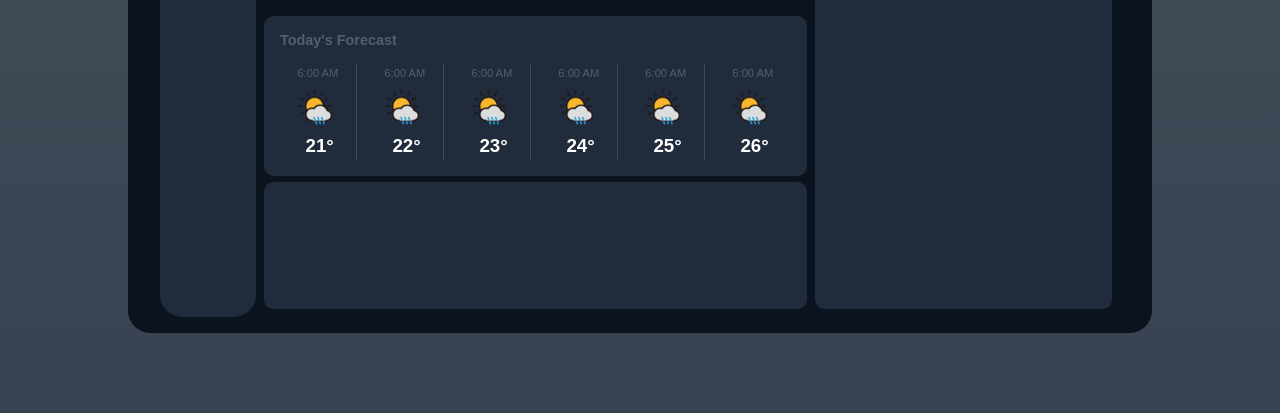
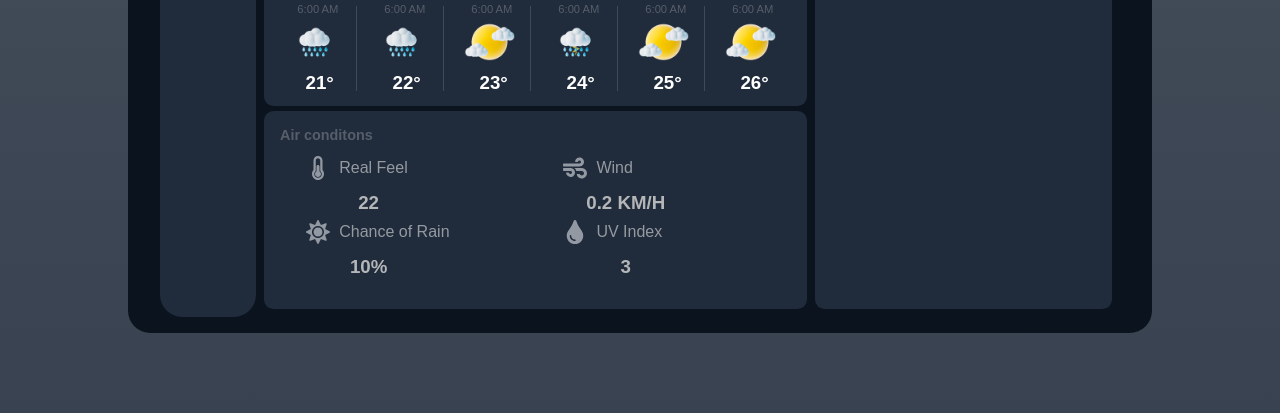
Before and after one commit to arshnoor-kirmani/Weather-Website, a plain HTML site: page index.html in a window 1280 px wide. Shown: the part 387-800 px from the top of the page. Drawn offline with Linux system fonts and the light colour scheme.

Commit message:
add AIR conditons section UI

```diff
--- a/index.html
+++ b/index.html
@@ -25,47 +25,35 @@
               </div>
               <div class="weather-right-part">
                 <img
-                  src="./icons/2682848_day_forecast_sun_sunny_weather_icon.png"
+                  src="./icons/Sun.png"
                   alt=""
                   width="100px"
                   class="weather-icon"
                 />
               </div>
             </div>
-            <div class="weather-show-timewise">
+            <div class="weather-show-timewise padding1rem">
               <h1 class="title">Today's Forecast</h1>
               <div class="weather-time-section">
                 <div class="weather-time-box">
                   <span class="time">6:00 AM</span>
-                  <img
-                    src="./icons/1530390_weather_clouds_cloudy_rain_sunny_icon.png"
-                    width="50px"
-                    alt=""
-                  />
+                  <img src="./icons/Raing Cloud.png" width="50px" alt="" />
                   <h3 class="time-weather-temp">21°</h3>
                 </div>
                 <div class="weather-time-box">
                   <span class="time">6:00 AM</span>
-                  <img
-                    src="./icons/1530390_weather_clouds_cloudy_rain_sunny_icon.png"
-                    width="50px"
-                    alt=""
-                  />
+                  <img src="./icons/Raing Cloud.png" width="50px" alt="" />
                   <h3 class="time-weather-temp">22°</h3>
                 </div>
                 <div class="weather-time-box">
                   <span class="time">6:00 AM</span>
-                  <img
-                    src="./icons/1530390_weather_clouds_cloudy_rain_sunny_icon.png"
-                    width="50px"
-                    alt=""
-                  />
+                  <img src="./icons/CloudeSUn.png" width="50px" alt="" />
                   <h3 class="time-weather-temp">23°</h3>
                 </div>
                 <div class="weather-time-box">
                   <span class="time">6:00 AM</span>
                   <img
-                    src="./icons/1530390_weather_clouds_cloudy_rain_sunny_icon.png"
+                    src="./icons/Raing Cloud thunder.png"
                     width="50px"
                     alt=""
                   />
@@ -73,25 +61,105 @@
                 </div>
                 <div class="weather-time-box">
                   <span class="time">6:00 AM</span>
-                  <img
-                    src="./icons/1530390_weather_clouds_cloudy_rain_sunny_icon.png"
-                    width="50px"
-                    alt=""
-                  />
+                  <img src="./icons/CloudeSUn.png" width="50px" alt="" />
                   <h3 class="time-weather-temp">25°</h3>
                 </div>
                 <div class="weather-time-box">
                   <span class="time">6:00 AM</span>
-                  <img
-                    src="./icons/1530390_weather_clouds_cloudy_rain_sunny_icon.png"
-                    width="50px"
-                    alt=""
-                  />
+                  <img src="./icons/CloudeSUn.png" width="50px" alt="" />
                   <h3 class="time-weather-temp">26°</h3>
                 </div>
               </div>
             </div>
-            <div class="air-contion"></div>
+            <div class="air-contion padding1rem">
+              <h1 class="title">Air conditons</h1>
+              <div class="air-condition-innerbox">
+                <div class="innerbox">
+                  <div class="top">
+                    <svg
+                      viewBox="0 0 256 512"
+                      style="
+                        width: 24px;
+                        height: 24px;
+                        overflow: visible;
+                        opacity: 1;
+                        z-index: 1;
+                        fill: rgb(147, 153, 162);
+                      "
+                    >
+                      <path
+                        d="M192 384c0 35.346-28.654 64-64 64s-64-28.654-64-64c0-23.685 12.876-44.349 32-55.417V224c0-17.673 14.327-32 32-32s32 14.327 32 32v104.583c19.124 11.068 32 31.732 32 55.417zm32-84.653c19.912 22.563 32 52.194 32 84.653 0 70.696-57.303 128-128 128-.299 0-.609-.001-.909-.003C56.789 511.509-.357 453.636.002 383.333.166 351.135 12.225 321.755 32 299.347V96c0-53.019 42.981-96 96-96s96 42.981 96 96v203.347zM208 384c0-34.339-19.37-52.19-32-66.502V96c0-26.467-21.533-48-48-48S80 69.533 80 96v221.498c-12.732 14.428-31.825 32.1-31.999 66.08-.224 43.876 35.563 80.116 79.423 80.42L128 464c44.112 0 80-35.888 80-80z"
+                      ></path>
+                    </svg>
+                    <span>Real Feel</span>
+                  </div>
+                  <h3 class="innerbox-title temp">22</h3>
+                </div>
+                <div class="innerbox">
+                  <div class="top">
+                    <svg
+                      viewBox="0 0 512 512"
+                      style="
+                        width: 24px;
+                        height: 24px;
+                        overflow: visible;
+                        opacity: 1;
+                        z-index: 1;
+                        fill: rgb(147, 153, 162);
+                      "
+                    >
+                      <path
+                        d="M156.7 256H16c-8.8 0-16 7.2-16 16v32c0 8.8 7.2 16 16 16h142.2c15.9 0 30.8 10.9 33.4 26.6 3.3 20-12.1 37.4-31.6 37.4-14.1 0-26.1-9.2-30.4-21.9-2.1-6.3-8.6-10.1-15.2-10.1H81.6c-9.8 0-17.7 8.8-15.9 18.4 8.6 44.1 47.6 77.6 94.2 77.6 57.1 0 102.7-50.1 95.2-108.6C249 291 205.4 256 156.7 256zM16 224h336c59.7 0 106.8-54.8 93.8-116.7-7.6-36.2-36.9-65.5-73.1-73.1-55.4-11.6-105.1 24.9-114.9 75.5-1.9 9.6 6.1 18.3 15.8 18.3h32.8c6.7 0 13.1-3.8 15.2-10.1C325.9 105.2 337.9 96 352 96c19.4 0 34.9 17.4 31.6 37.4-2.6 15.7-17.4 26.6-33.4 26.6H16c-8.8 0-16 7.2-16 16v32c0 8.8 7.2 16 16 16zm384 32H243.7c19.3 16.6 33.2 38.8 39.8 64H400c26.5 0 48 21.5 48 48s-21.5 48-48 48c-17.9 0-33.3-9.9-41.6-24.4-2.9-5-8.7-7.6-14.5-7.6h-33.8c-10.9 0-19 10.8-15.3 21.1 17.8 50.6 70.5 84.8 129.4 72.3 41.2-8.7 75.1-41.6 84.7-82.7C526 321.5 470.5 256 400 256z"
+                      ></path>
+                    </svg>
+                    <span>Wind</span>
+                  </div>
+                  <h3 class="innerbox-title wind">0.2 KM/H</h3>
+                </div>
+                <div class="innerbox">
+                  <div class="top">
+                    <svg
+                      viewBox="0 0 512 512"
+                      style="
+                        width: 24px;
+                        height: 24px;
+                        overflow: visible;
+                        opacity: 1;
+                        z-index: 1;
+                        fill: rgb(147, 153, 162);
+                      "
+                    >
+                      <path
+                        d="M256 160c-52.9 0-96 43.1-96 96s43.1 96 96 96 96-43.1 96-96-43.1-96-96-96zm246.4 80.5l-94.7-47.3 33.5-100.4c4.5-13.6-8.4-26.5-21.9-21.9l-100.4 33.5-47.4-94.8c-6.4-12.8-24.6-12.8-31 0l-47.3 94.7L92.7 70.8c-13.6-4.5-26.5 8.4-21.9 21.9l33.5 100.4-94.7 47.4c-12.8 6.4-12.8 24.6 0 31l94.7 47.3-33.5 100.5c-4.5 13.6 8.4 26.5 21.9 21.9l100.4-33.5 47.3 94.7c6.4 12.8 24.6 12.8 31 0l47.3-94.7 100.4 33.5c13.6 4.5 26.5-8.4 21.9-21.9l-33.5-100.4 94.7-47.3c13-6.5 13-24.7.2-31.1zm-155.9 106c-49.9 49.9-131.1 49.9-181 0-49.9-49.9-49.9-131.1 0-181 49.9-49.9 131.1-49.9 181 0 49.9 49.9 49.9 131.1 0 181z"
+                      ></path>
+                    </svg>
+                    <span>Chance of Rain</span>
+                  </div>
+                  <h3 class="innerbox-title rain">10%</h3>
+                </div>
+                <div class="innerbox">
+                  <div class="top">
+                    <svg
+                      viewBox="0 0 352 512"
+                      style="
+                        width: 24px;
+                        height: 24px;
+                        overflow: visible;
+                        opacity: 1;
+                        z-index: 1;
+                        fill: rgb(147, 153, 162);
+                      "
+                    >
+                      <path
+                        d="M205.22 22.09c-7.94-28.78-49.44-30.12-58.44 0C100.01 179.85 0 222.72 0 333.91 0 432.35 78.72 512 176 512s176-79.65 176-178.09c0-111.75-99.79-153.34-146.78-311.82zM176 448c-61.75 0-112-50.25-112-112 0-8.84 7.16-16 16-16s16 7.16 16 16c0 44.11 35.89 80 80 80 8.84 0 16 7.16 16 16s-7.16 16-16 16z"
+                      ></path>
+                    </svg>
+                    <span>UV Index</span>
+                  </div>
+                  <h3 class="innerbox-title index">3</h3>
+                </div>
+              </div>
+            </div>
           </div>
           <div class="weather-box-right"></div>
         </div>
--- a/style.css
+++ b/style.css
@@ -1,4 +1,5 @@
 :root {
+  --text-color: #959aa1;
   ---radius: 1.4rem;
   --section-bgcolor: #565e6a;
   --weather-box: #202b3b;
@@ -73,13 +74,18 @@ div.weather-box div.weather-box-left {
   display: grid;
   gap: 1%;
   grid-template-columns: auto;
-  grid-template-rows: 45% 20vh auto;
+  grid-template-rows: 35% 18vh auto;
 }
 div.main-weather-show {
   display: grid;
   grid-template-columns: 60% 35%;
   grid-template-rows: auto;
   padding: 1rem 2rem;
+}
+.weather-left-part {
+  display: grid;
+  grid-template-columns: auto;
+  grid-template-rows: auto auto;
 }
 h1.cite-name {
   text-transform: capitalize;
@@ -90,7 +96,6 @@ span.rain-chances {
   font-size: 0.7rem;
 }
 h1.weather-temp {
-  margin-top: 20%;
   font-size: 3rem;
 }
 div.weather-right-part {
@@ -102,12 +107,14 @@ div.weather-right-part img {
   width: 100%;
 }
 /* Weather Show Time Wise */
+.padding1rem {
+  padding: 1rem;
+}
 div.weather-show-timewise {
   display: grid;
-  gap: 15%;
+  gap: 8%;
   grid-template-columns: auto;
-  grid-template-rows: 10% auto;
-  padding: 1rem;
+  grid-template-rows: 17% auto;
 }
 h1.title {
   color: #565e6a;
@@ -134,9 +141,40 @@ div.weather-time-box span.time {
   font-size: 0.7rem;
 }
 div.weather-time-box img {
+  width: 4vw;
+  height: 4vw;
+  object-fit: cover;
   position: relative;
   right: 5%;
 }
 div.weather-time-box h3.time-weather-temp {
   padding-left: 7%;
 }
+/* AIr Conditions */
+div.air-condition-innerbox {
+  margin-top: 2%;
+  margin-left: 5%;
+  display: grid;
+  gap: 20% 3%;
+  grid-template-columns: repeat(2, 50%);
+  grid-template-rows: repeat(2, 50%);
+}
+div.innerbox {
+  width: 80%;
+  height: 140%;
+  display: grid;
+  gap: 15%;
+}
+div.innerbox div.top {
+  display: flex;
+  gap: 5%;
+  align-items: center;
+}
+div.innerbox div.top span {
+  color: var(--text-color);
+}
+.innerbox-title {
+  color: #b4b6b8;
+  text-align: center;
+  width: 65%;
+}
```
Also changed, not shown: icons/Icons/index.html (added, +60 -0 lines), icons/CloudeSUn.png (added), icons/Icons/1530363_weather_clouds_night_storm_icon.png (renamed from icons/1530363_weather_clouds_night_storm_icon.png), icons/Icons/1530390_weather_clouds_cloudy_rain_sunny_icon.png (renamed from icons/1530390_weather_clouds_cloudy_rain_sunny_icon.png), icons/Icons/2682848_day_forecast_sun_sunny_weather_icon.png (renamed from icons/2682848_day_forecast_sun_sunny_weather_icon.png), icons/Icons/3741354_weather_wind_windy_icon.png (renamed from icons/3741354_weather_wind_windy_icon.png), icons/Raing Cloud thunder.png (added), icons/Raing Cloud.png (added), icons/Sun.png (added), icons/cloud.png (added), icons/map.png (added), 1 other file.
